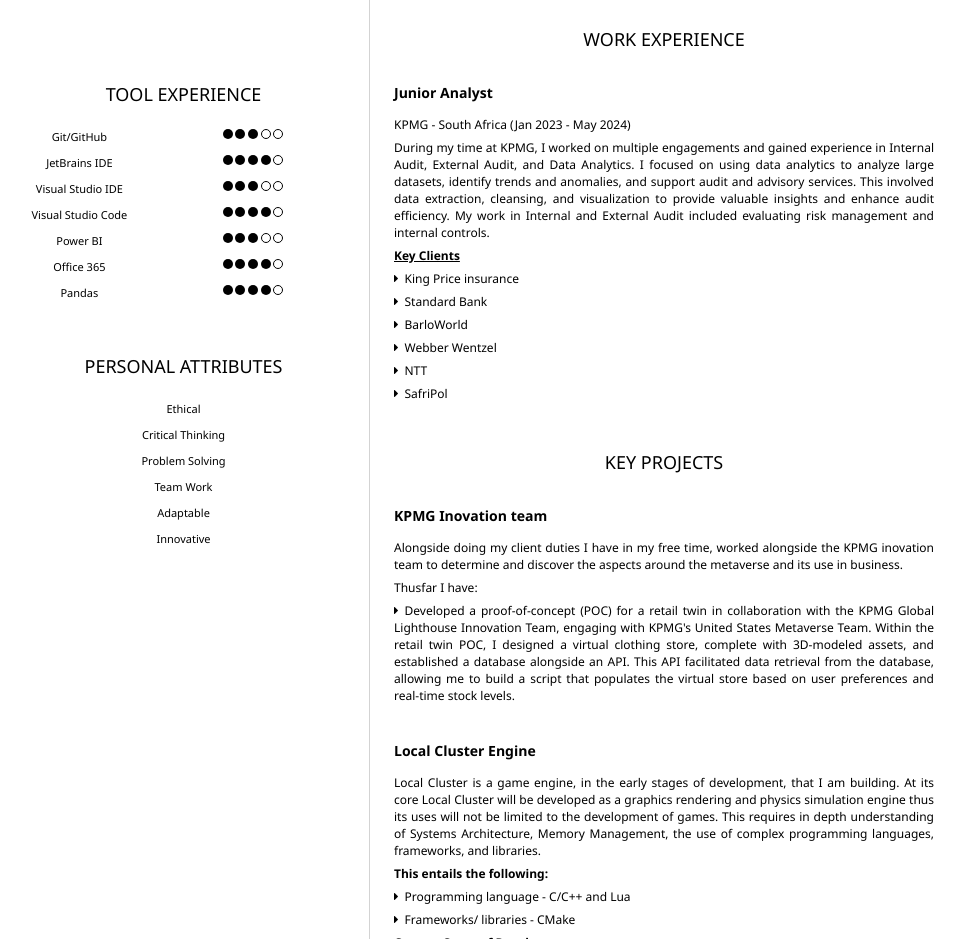
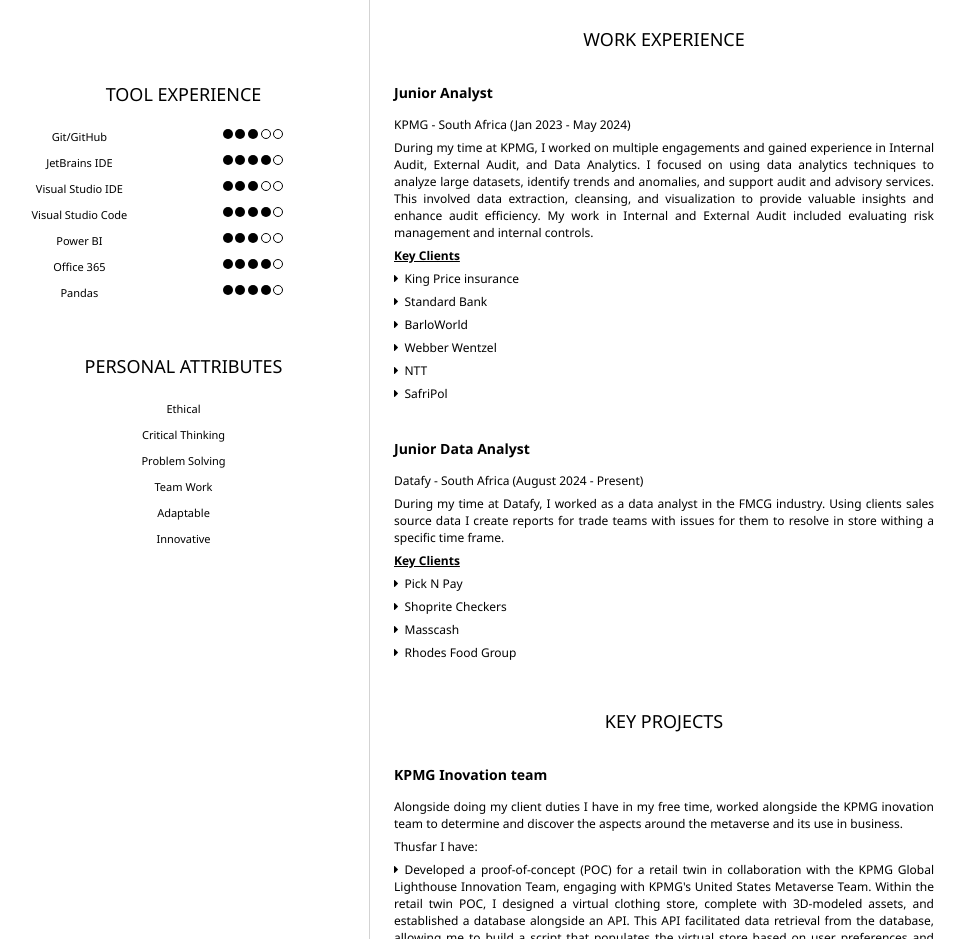
Before and after one commit to Lamuel-Cabaco/Resume, a plain HTML site: page index.html in a window 1280 px wide. Shown: the part 920-1859 px from the top of the page, without its empty margins (174-1139 px from the left). Drawn offline with Linux system fonts and the light colour scheme.

Commit message:
Updated Work Experience
Updated work experience by adding new datafy experence and clients.

```diff
--- a/index.html
+++ b/index.html
@@ -263,7 +263,7 @@
 					KPMG - South Africa  (Jan 2023 - May 2024)
 				</p>
 				<p>During my time at KPMG, I worked on multiple engagements and gained experience in Internal Audit, External Audit, and Data Analytics.
-					I focused on using data analytics to analyze large datasets, identify trends and anomalies, and support audit and advisory services.
+					I focused on using data analytics techniques to analyze large datasets, identify trends and anomalies, and support audit and advisory services.
 					This involved data extraction, cleansing, and visualization to provide valuable insights and enhance audit efficiency.
 					My work in Internal and External Audit included evaluating risk management and internal controls.</p>
 				<p><b><u>Key Clients</u></b></p>
@@ -273,6 +273,22 @@
 				<p><i class="fas fa-caret-right"></i>Webber Wentzel</p>
 				<p><i class="fas fa-caret-right"></i>NTT</p>
 				<p><i class="fas fa-caret-right"></i>SafriPol</p>
+
+				<br>
+
+				<h3>Junior Data Analyst</h3>
+				<p>
+					Datafy - South Africa (August 2024 - Present)
+				</p>
+				<p>
+					During my time at Datafy, I worked as a data analyst in the FMCG industry. Using clients sales source data I create reports for trade teams with
+					issues for them to resolve in store withing a specific time frame.
+				</p>
+				<p><b><u>Key Clients</u></b></p>
+				<p><i class="fas fa-caret-right"></i>Pick N Pay</p>
+				<p><i class="fas fa-caret-right"></i>Shoprite Checkers</p>
+				<p><i class="fas fa-caret-right"></i>Masscash</p>
+				<p><i class="fas fa-caret-right"></i>Rhodes Food Group</p>
 			</section>
 			<section>
 				<h2>KEY PROJECTS</h2>
```
